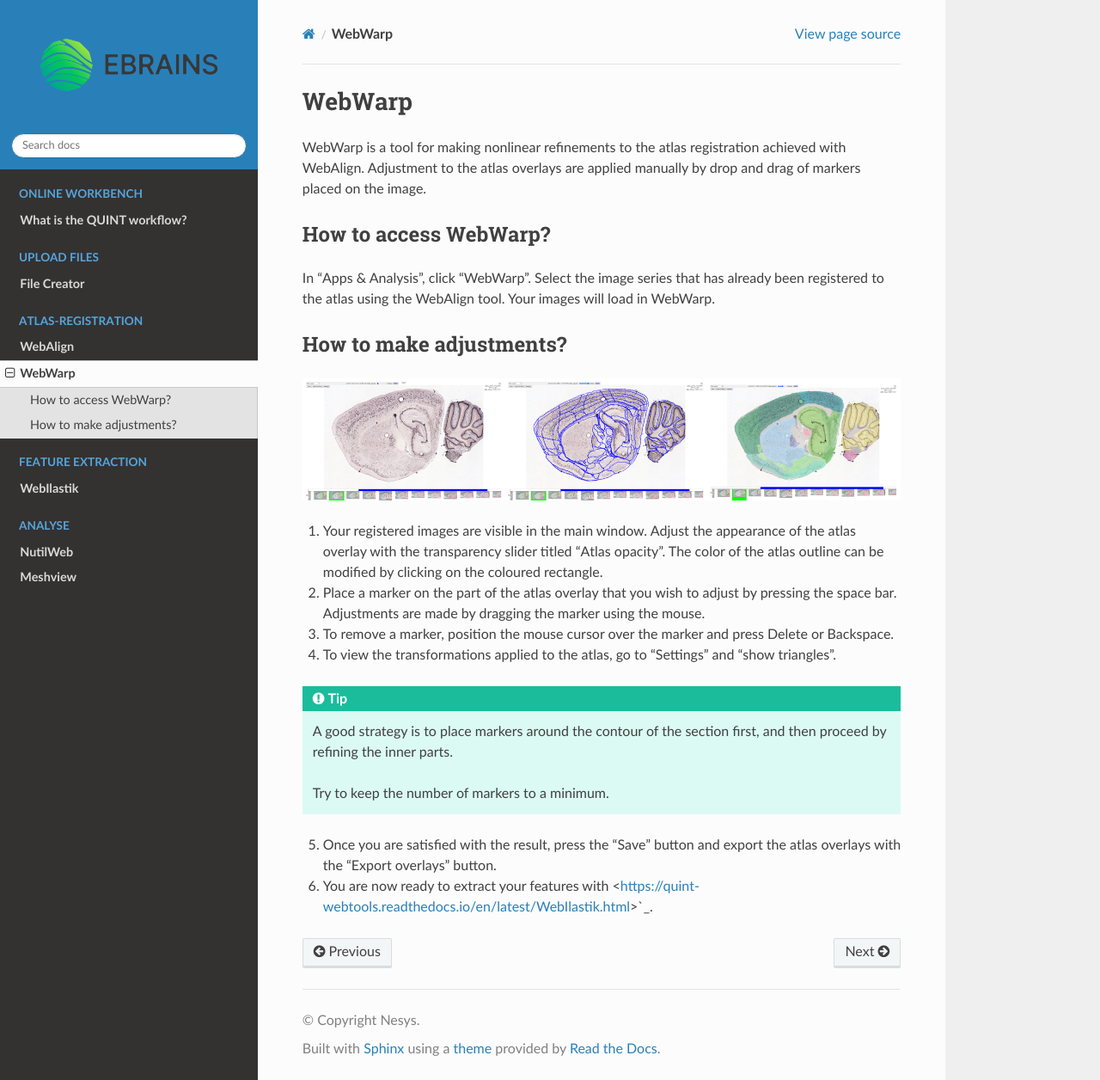
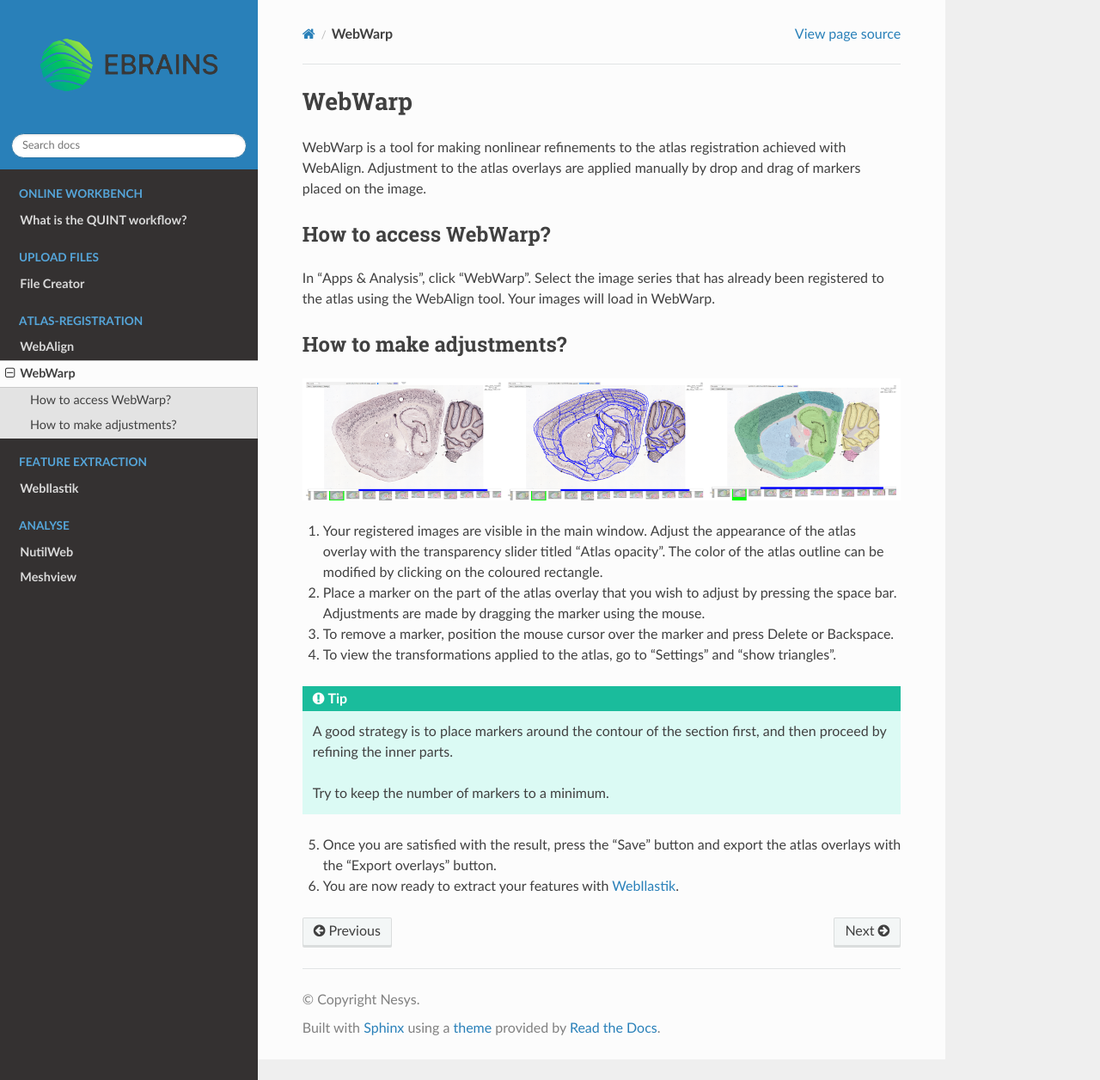
Before and after one commit to Neural-Systems-at-UIO/QUINT_webtools, a Sphinx documentation site: the page built from docs/WebWarp.rst, in a window 1280 px wide and 1256 px high. Shown: the whole window at 86% size. Built offline with Sphinx 7.4.7 and the Read the Docs theme 2.0.0, drawn with Linux system fonts in a browser that asks for light colours; some of the changed lines change nothing that is shown.

Commit message:
Update WebWarp.rst

```diff
--- a/docs/WebWarp.rst
+++ b/docs/WebWarp.rst
@@ -23,4 +23,4 @@
 
 5. Once you are satisfied with the result, press the "Save" button and export the atlas overlays with the "Export overlays" button.
 
-6. You are now ready to extract your features with <https://quint-webtools.readthedocs.io/en/latest/WebIlastik.html>`_.
+6. You are now ready to extract your features with `WebIlastik <https://quint-webtools.readthedocs.io/en/latest/WebIlastik.html>`_.
```
